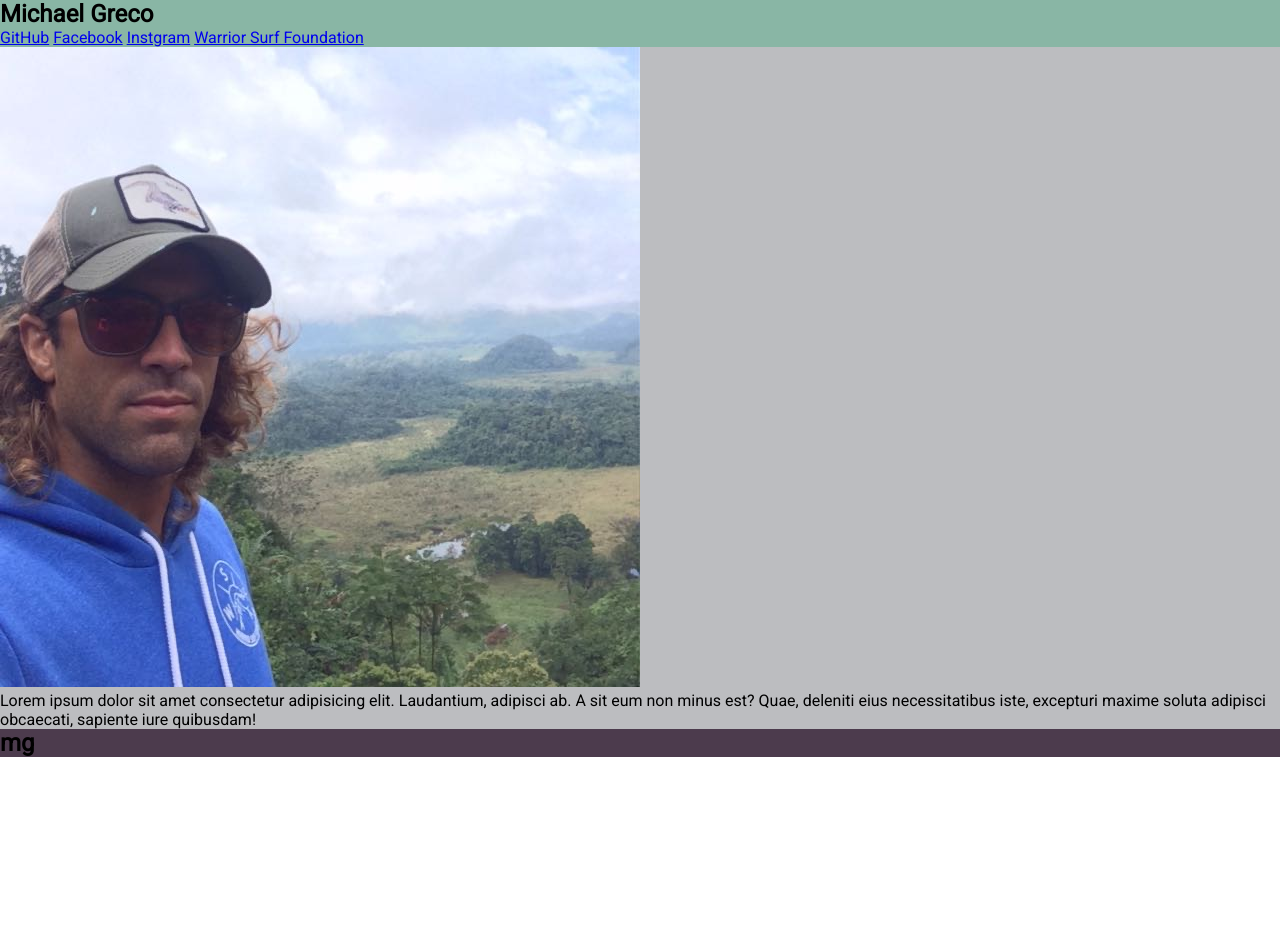
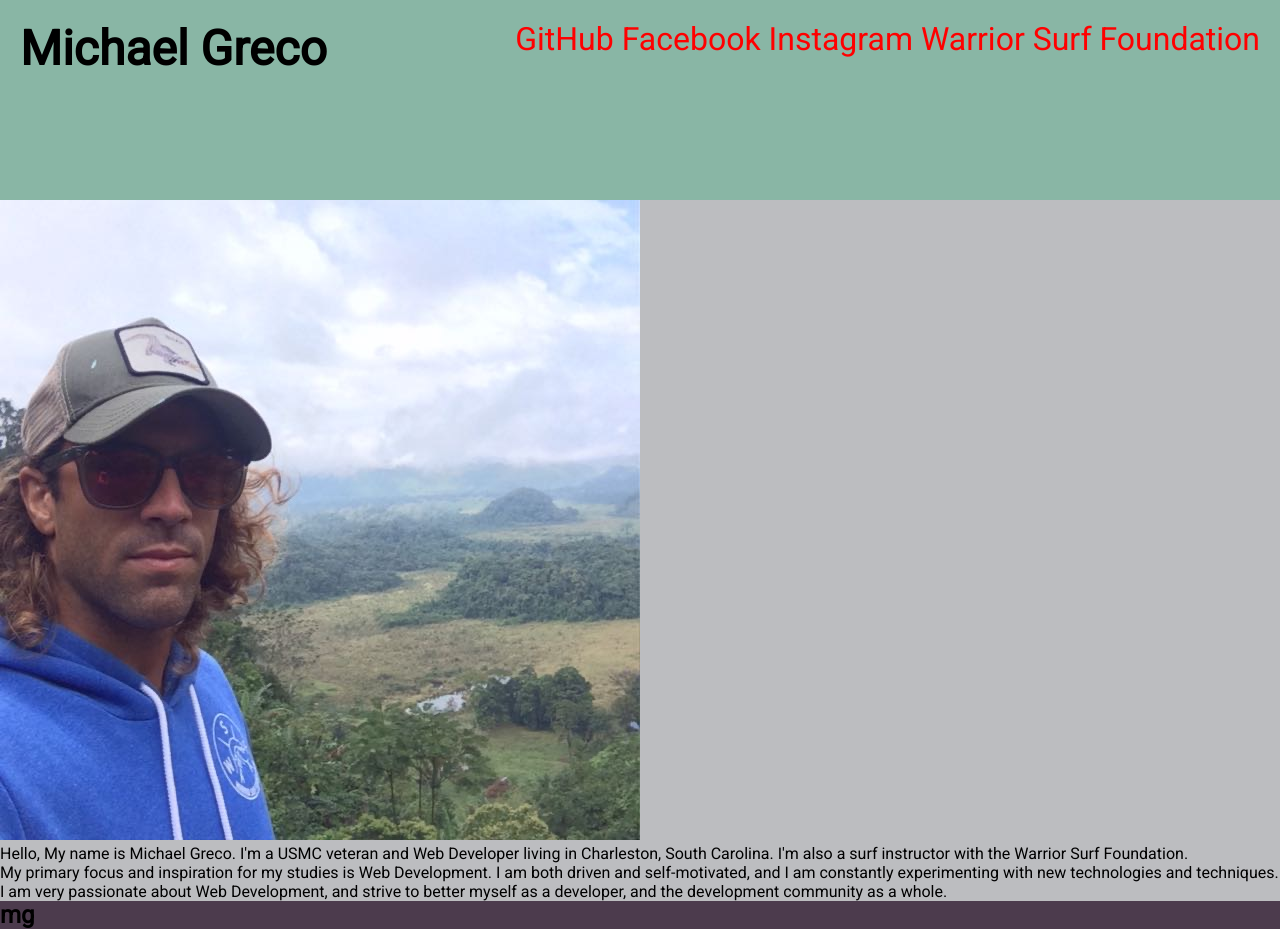
Before and after one commit to MichaelGreco7/VWC-Portfolio, a plain HTML site: page index.html in a window 1280 px wide. Before the commit the page ends 800 px from the top, so only its background shows below. Drawn offline with Linux system fonts and the light colour scheme.

Commit message:
7th add links/open in new tab

```diff
--- a/index.html
+++ b/index.html
@@ -10,8 +10,6 @@
       href="https://fonts.googleapis.com/css?family=Roboto&display=swap"
       rel="stylesheet"
     />
-    <!-- Font Awesome -->
-    <script src="https://use.fontawesome.com/ef8788bb2a.js"></script>
 
     <title>VWC Portfolio</title>
   </head>
@@ -23,22 +21,38 @@
             <h1>Michael Greco</h1>
           </div>
           <div class="social-links">
-            <a href="#">GitHub</a>
-            <a href="#">Facebook</a>
-            <a href="#">Instgram</a>
-            <a href="#">Warrior Surf Foundation</a>
+            <a href="https://github.com/MichaelGreco7" target="_blank"
+              >GitHub</a
+            >
+            <a href="https://www.facebook.com/" target="_blank">Facebook</a>
+            <a
+              href="https://www.instagram.com/michaelgreco7/?hl=en"
+              target="_blank"
+              >Instagram</a
+            >
+            <a href="https://www.warriorsurf.org/" target="_blank"
+              >Warrior Surf Foundation</a
+            >
           </div>
         </div>
         <div class="main">
-          <div class="profile-pic">
-            <img src="./images/profile2.jpg" alt="" />
+          <div class="card">
+            <div class="profile-pic">
+              <img src="./images/profile2.jpg" alt="" />
+            </div>
           </div>
           <div class="bio">
             <p>
-              Lorem ipsum dolor sit amet consectetur adipisicing elit.
-              Laudantium, adipisci ab. A sit eum non minus est? Quae, deleniti
-              eius necessitatibus iste, excepturi maxime soluta adipisci
-              obcaecati, sapiente iure quibusdam!
+              Hello, My name is Michael Greco. I'm a USMC veteran and Web
+              Developer living in Charleston, South Carolina. I'm also a surf
+              instructor with the Warrior Surf Foundation.
+            </p>
+            <p>
+              My primary focus and inspiration for my studies is Web
+              Development. I am both driven and self-motivated, and I am
+              constantly experimenting with new technologies and techniques. I
+              am very passionate about Web Development, and strive to better
+              myself as a developer, and the development community as a whole.
             </p>
           </div>
         </div>
--- a/style.css
+++ b/style.css
@@ -7,6 +7,16 @@
 
 .header {
   background-color: #89b6a5;
+  height: 200px;
+  display: flex;
+  justify-content: space-between;
+  padding: 20px;
+  font-size: 2em;
+}
+
+a:link {
+  text-decoration: none;
+  color: red;
 }
 
 .main {
```
